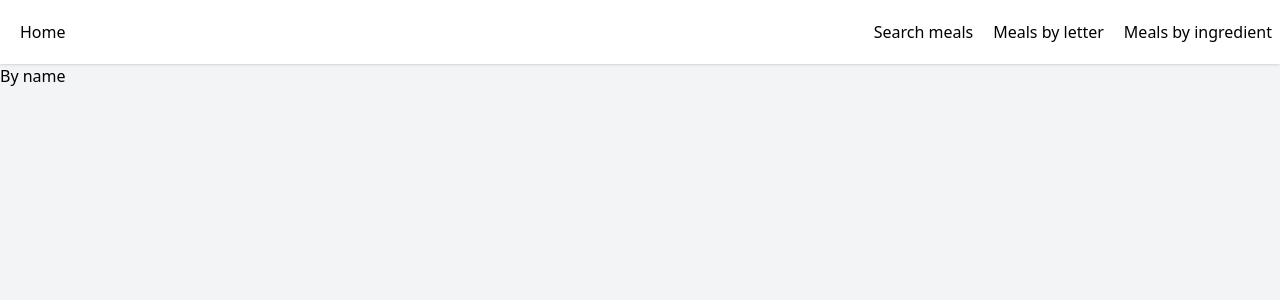
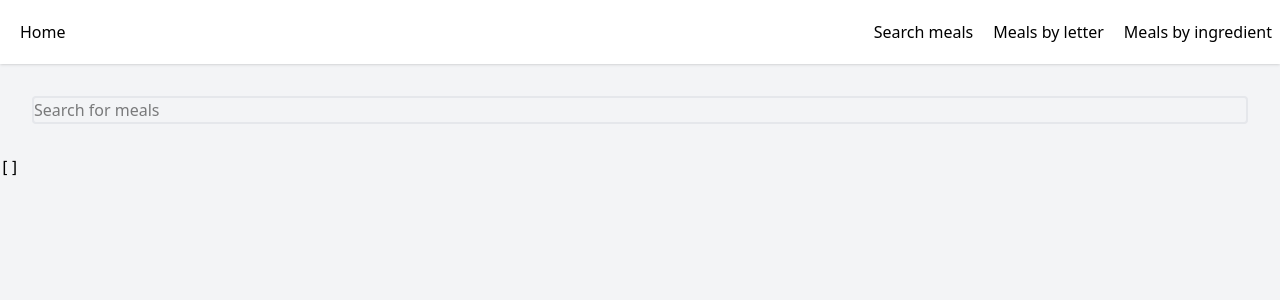
Before and after one commit to Augusto-LJ/cookbook, a Vue app: page /by-name/1 in a window 1280 px wide. Shown: the top 300 px of the page. Built offline with nearby package versions, Linux system fonts and the light colour scheme.

Commit message:
feat: requests meals using text filter and axios

```diff
--- /dev/null
+++ b/src/stores/mealsStore.ts
@@ -0,0 +1,18 @@
+import { defineStore } from "pinia";
+import { reactive } from "vue";
+import axiosClient from "../axiosClient";
+
+export const useMealsStore = defineStore("meals", () => {
+  let searchedMeals = reactive<any[]>([]);
+
+  async function searchMeals(keyword: { value: string }) {
+    const response = await axiosClient.get(`search.php?s=${keyword.value}`);
+
+    searchedMeals.splice(0, searchedMeals.length, ...(response.data.meals ?? []));
+  }
+
+  return {
+    searchedMeals,
+    searchMeals,
+  };
+});
--- a/src/views/Home.vue
+++ b/src/views/Home.vue
@@ -15,11 +15,6 @@ onMounted(async () => {
 
 <template>
     <div class="flex flex-col p-8">
-        <input  type="text"
-                class="rounded border-2 border-gray-200 w-full"
-                placeholder="Search for meals"
-        />
-
         <div class="flex justify-center gap-2 mt-2">
             <router-link :to="{name: 'byLetter', params: {letter}}" v-for="letter in letters">
                 {{ letter }}
--- a/src/views/MealsByName.vue
+++ b/src/views/MealsByName.vue
@@ -1,9 +1,27 @@
 <script setup lang="ts">
+import { computed, ref } from 'vue';
+import { useMealsStore } from '../stores/mealsStore.js';
+
+const store = useMealsStore();
+const keyword = ref('');
+const meals = computed(() => store.searchedMeals);
+
+function searchMeals() {
+    store.searchMeals(keyword);
+}
 
 </script>
 
 <template>
+    <div class="p-8">
+        <input  type="text"
+                v-model="keyword"
+                class="rounded border-2 border-gray-200 w-full"
+                placeholder="Search for meals"
+                @change="searchMeals"
+        />
+    </div>
     <div>
-        By name
+        <pre>{{meals}}</pre>
     </div>
 </template>
```
